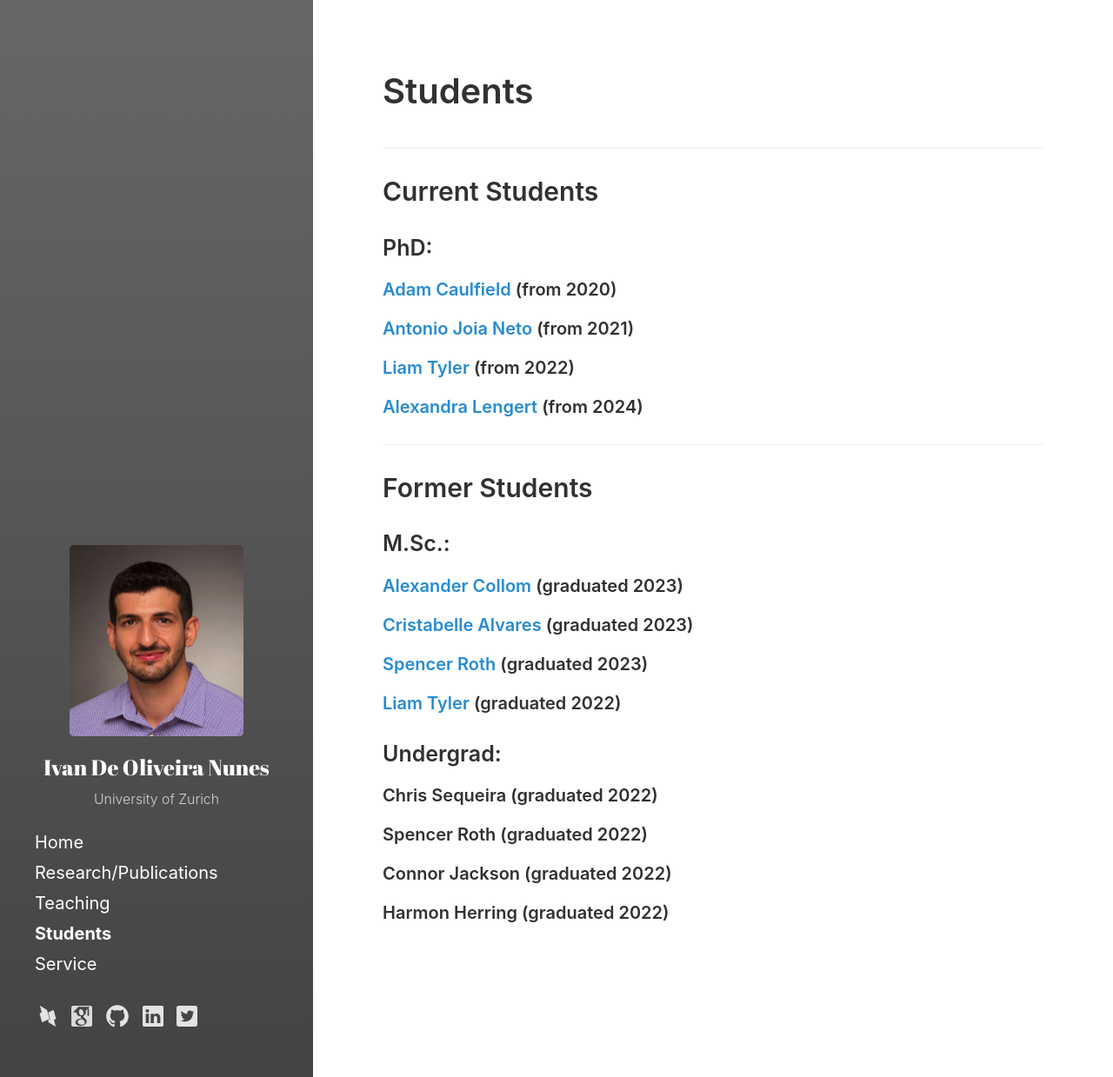
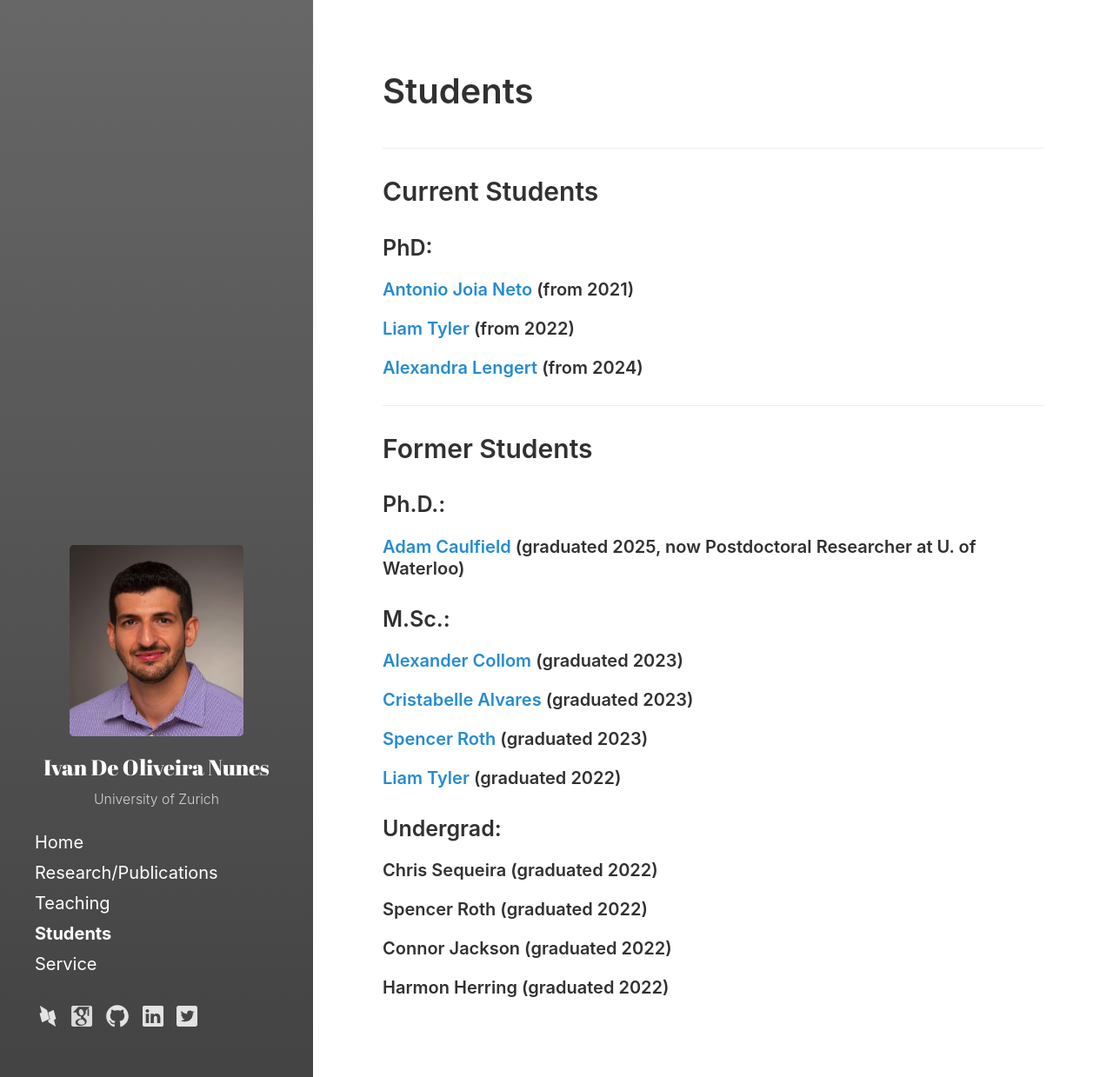
Before and after one commit to ivanolive/ivanolive.github.io, a Jekyll site: the page built from students.md, in a window 1280 px wide. Shown: the whole page at 87% size. Built offline with Jekyll 4.4.1, drawn with Linux system fonts in a browser that asks for light colours.

Commit message:
Update students.md

```diff
--- a/students.md
+++ b/students.md
@@ -13,7 +13,6 @@ ___
 
 ### PhD:
 
-#### [Adam Caulfield](https://people.rit.edu/~ac7717/) (from 2020)
 
 #### [Antonio Joia Neto](https://a-joia.github.io/) (from 2021)
 
@@ -26,6 +25,10 @@ ___
 
 
 ## Former Students
+
+### Ph.D.:
+
+#### [Adam Caulfield](https://people.rit.edu/~ac7717/) (graduated 2025, now Postdoctoral Researcher at U. of Waterloo)
 
 
 ### M.Sc.:
```
